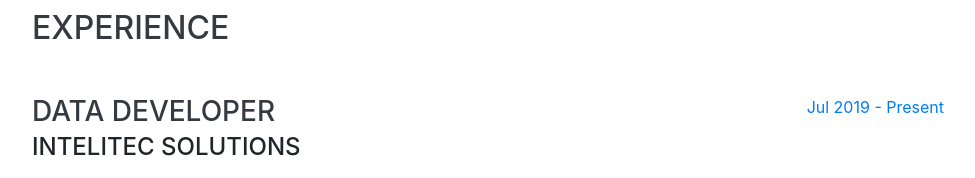
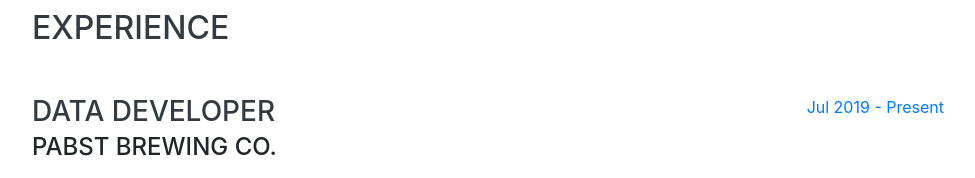
Before and after one commit to hecrodjr/hecrodjr.github.io, a website with bundled scripts: page index.html in a window 1280 px wide. Shown: the part 840-1018 px from the top of the page, without its empty margins (288-1263 px from the left). Built offline with nearby package versions, Linux system fonts and the light colour scheme; a web font is replaced by a local one.

Commit message:
Update index.html
added pabst brewing to list of employment

```diff
--- a/index.html
+++ b/index.html
@@ -96,7 +96,7 @@
         <div class="resume-item d-flex flex-column flex-md-row justify-content-between mb-5">
           <div class="resume-content">
             <h3 class="mb-0">Data Developer</h3>
-            <div class="subheading mb-3">Intelitec Solutions</div>
+            <div class="subheading mb-3">Pabst Brewing Co.</div>
             <p>Bring to the table win-win survival strategies to ensure proactive domination. At the end of the day, going forward, a new normal that has evolved from generation X is on the runway heading towards a streamlined cloud solution. User generated content in real-time will have multiple touchpoints for offshoring.</p>
           </div>
           <div class="resume-date text-md-right">
```
